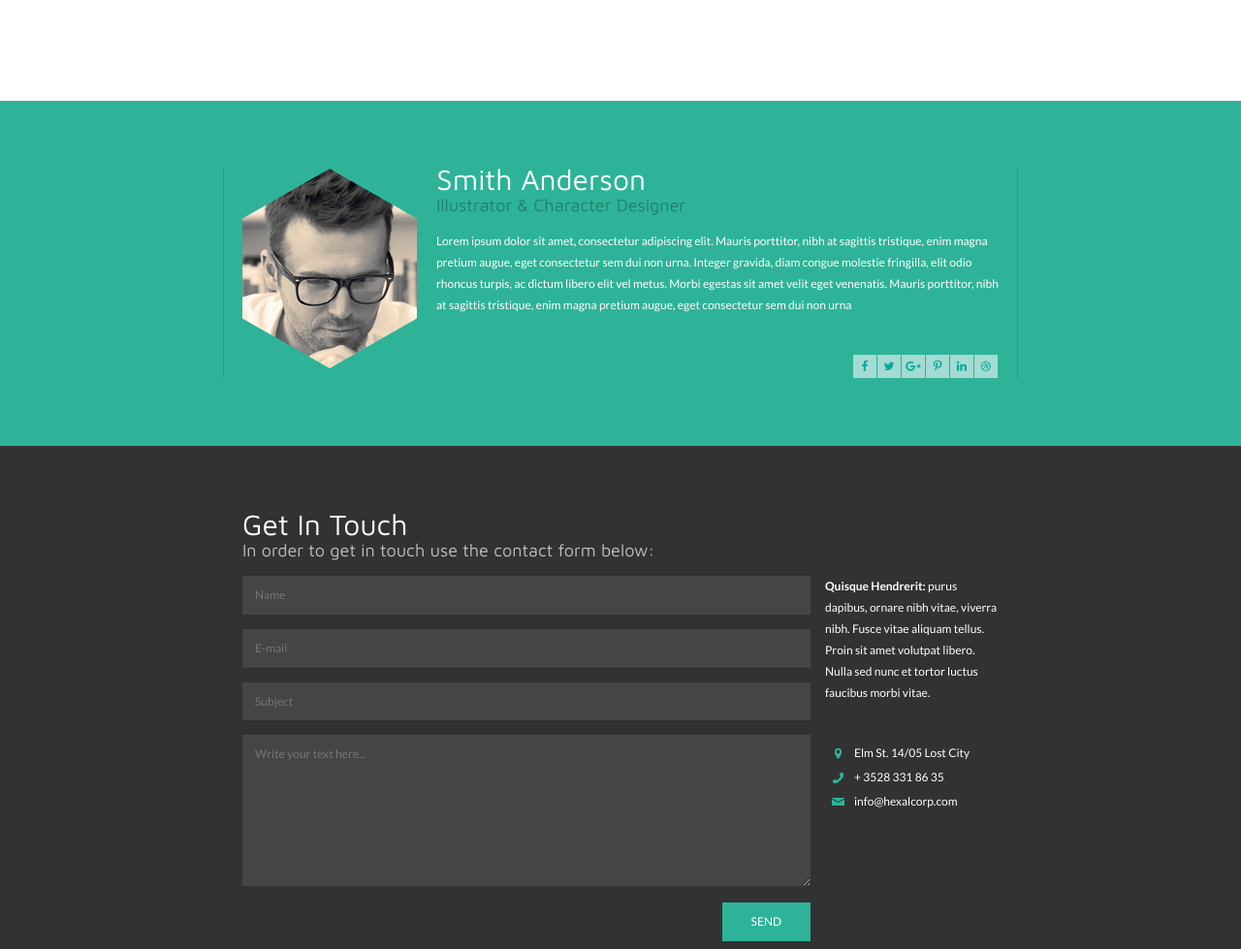
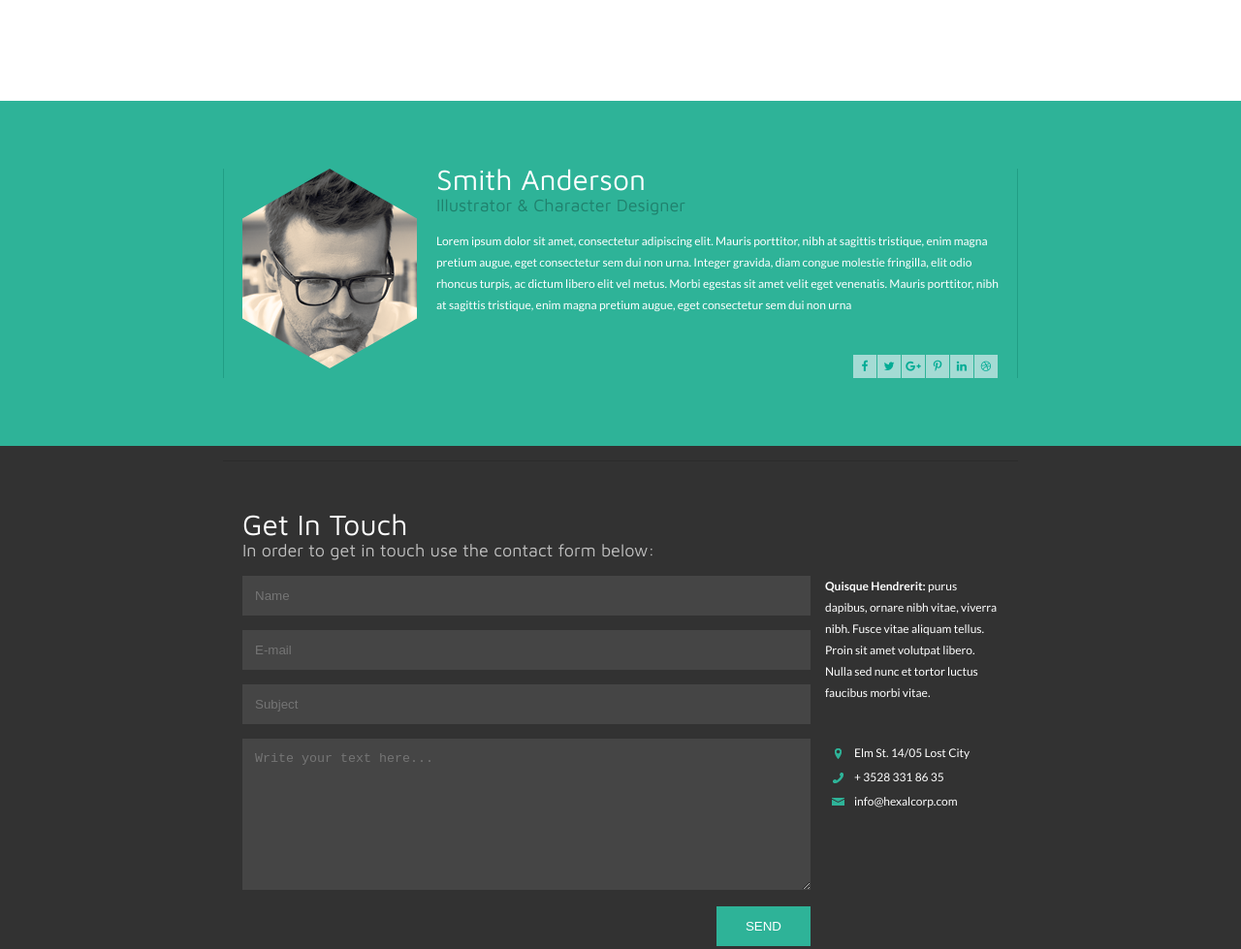
Before and after one commit to EgorTrukhin/hexagon, a plain HTML site: page index.html in a window 1280 px wide. Shown: the part 906-1885 px from the top of the page at 97% size. Drawn offline with Linux system fonts and the light colour scheme.

Commit message:
Add files via upload

```diff
--- a/index.html
+++ b/index.html
@@ -4,7 +4,7 @@
 	<meta charset="UTF-8">
 	<title>Hexagon</title>
 	<link rel="stylesheet" href="css/min.main.css">
-	<link rel="stylesheet" href="css/normalize.css">
+	<link rel="stylesheet" href="css/min.normalize.css">
 	<link href="https://fonts.googleapis.com/css?family=Lato:400,400i,700,700i,900,900i" rel="stylesheet">
 	<link href="https://fonts.googleapis.com/css?family=Maven+Pro:400,500,700,900" rel="stylesheet">
 	<link href="https://stackpath.bootstrapcdn.com/font-awesome/4.7.0/css/font-awesome.min.css" rel="stylesheet" integrity="sha384-wvfXpqpZZVQGK6TAh5PVlGOfQNHSoD2xbE+QkPxCAFlNEevoEH3Sl0sibVcOQVnN" crossorigin="anonymous">
```
